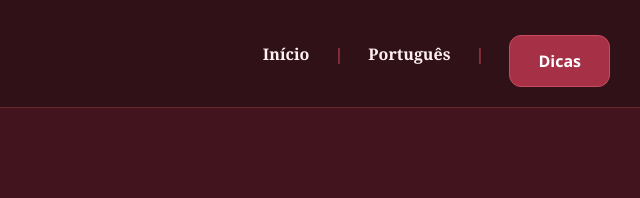
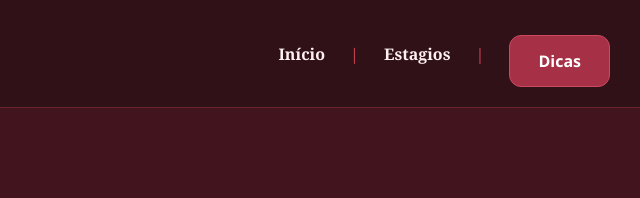
Before and after one commit to Isabela44m/projeto_final1TDS1, a plain HTML site: page pages/dicas.html in a window 1280 px wide. Shown: the top 198 px of the page, 640-1280 px from the left. Drawn offline with Linux system fonts and the light colour scheme.

Commit message:
Atualiza pagina de dicas

```diff
--- a/pages/dicas.html
+++ b/pages/dicas.html
@@ -21,7 +21,7 @@
     <p>|</p>
 
         <span id="opcao-portugues">
-            <a href="pages/portugues.html">Português</a>
+            <a href="pages/portugues.html">Estagios</a>
         </span>
 
         <p>|</p>
@@ -29,6 +29,7 @@
 <span id="ir-para-dicas">
             <a href="#destaques">Dicas</a>
         </span>
+
     </section>
         </header>
 
```
